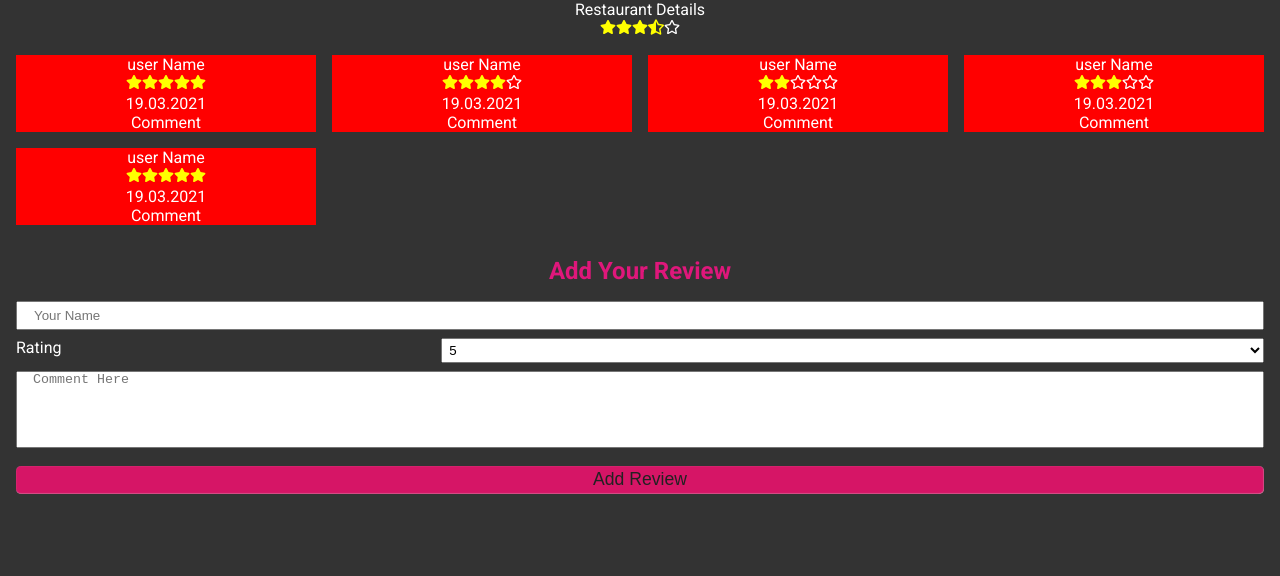
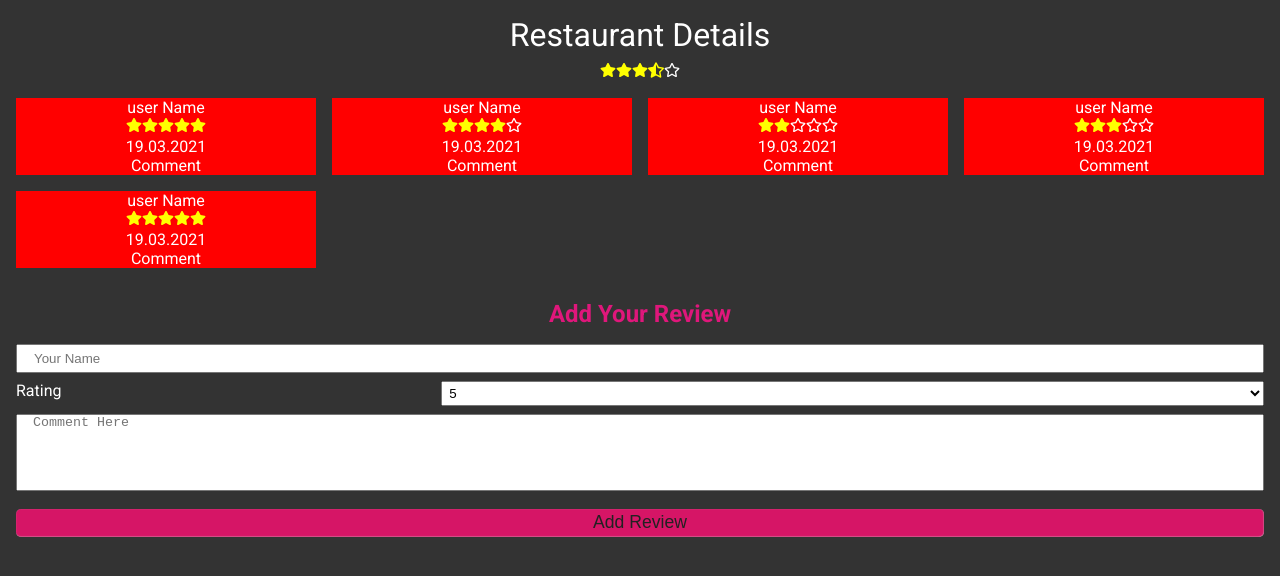
Before and after one commit to turkaytunc/pelp, a React (Create React App) app in the folder frontend/: page /restaurant/1 in a window 1280 px wide. Shown: the top 576 px of the page. Built offline with nearby package versions, Linux system fonts and the light colour scheme.

Commit message:
update: header size and style

```diff
--- a/frontend/src/components/restaurant-details/RestaurantDetails.tsx
+++ b/frontend/src/components/restaurant-details/RestaurantDetails.tsx
@@ -5,7 +5,7 @@ import { AddReview, ReviewCard, StarRate } from 'src/components';
 const RestaurantDetails = (): React.ReactElement => {
   return (
     <div className="restaurant-details-container">
-      <header>Restaurant Details</header>
+      <header className="restaurant-details-header">Restaurant Details</header>
       <StarRate rating={3.3} />
       <div className="restaurant-details-card-grid">
         <ReviewCard rating={5} />
--- a/frontend/src/components/restaurant-details/restaurant-details.scss
+++ b/frontend/src/components/restaurant-details/restaurant-details.scss
@@ -2,6 +2,12 @@
   display: flex;
   flex-direction: column;
   width: 100%;
+}
+
+.restaurant-details-header {
+  margin-top: 1rem;
+  margin-bottom: 0.5rem;
+  font-size: 2rem;
 }
 
 .restaurant-details-card-grid {
```
